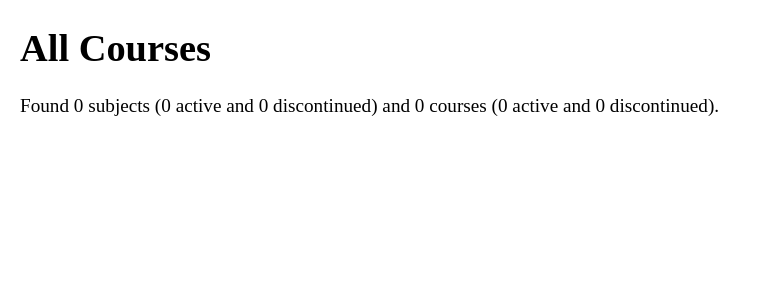
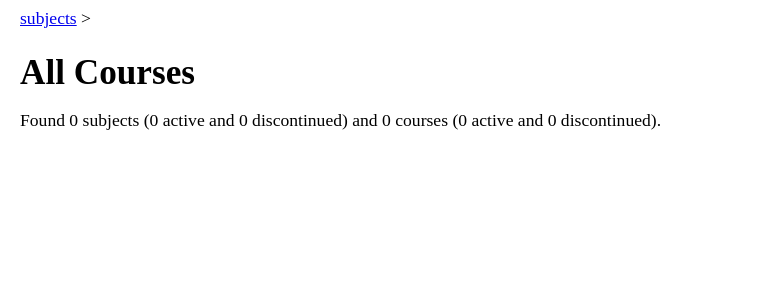
Before and after one commit to langaracpsc/LangaraCoursePlanner, a Flask app: page /course in a window 1280 px wide. Shown: the top 300 px of the page, without its empty margins (0-761 px from the left). Run offline with Flask 3, Linux system fonts and the light colour scheme; data that the repository does not hold is empty.

Commit message:
add a semblance of page navigation

```diff
--- a/templates/all_courses.html
+++ b/templates/all_courses.html
@@ -11,7 +11,7 @@
             background: white;
             margin-left:20px;
             margin-right:20px;
-            font-size: 1.2em;
+            font-size: 1.1em;
         }
         h2 {margin-bottom: 2px;}
         .grid {max-width:90vw; display: grid; grid: auto auto/ fit-content(100%) fit-content(100%);}
@@ -51,9 +51,18 @@
             display: None
         }
 
+        .nomargin {
+            margin-top: 0;
+            margin-bottom: 0;
+        }
+        h1 {
+            margin-bottom: 5px;
+        }
+
         </style>
 </head>
 <body>
+    <p class="nomargin"><a href="/course">subjects</a> > </p>
 
     <h1>All Courses</h1>
     <p>Found {{count_s}} subjects ({{count_s_active}} active and {{count_s_inactive}} discontinued)
@@ -61,7 +70,7 @@
         {{count_c}} courses ({{count_c_active}} active and {{count_c_inactive}} discontinued).</p>
 
     {% for subject in subjects %}
-        <h2>{{subject}}</h2>
+        <h2><a href="/course/{{subject}}">{{subject}}</a></h2>
 
         {% if subjects[subject][0] %}
         <h3>Active courses:</h3>
```
Also changed, not shown: templates/course.html (+16 -6 lines), templates/subject.html (+12 -1 lines).
